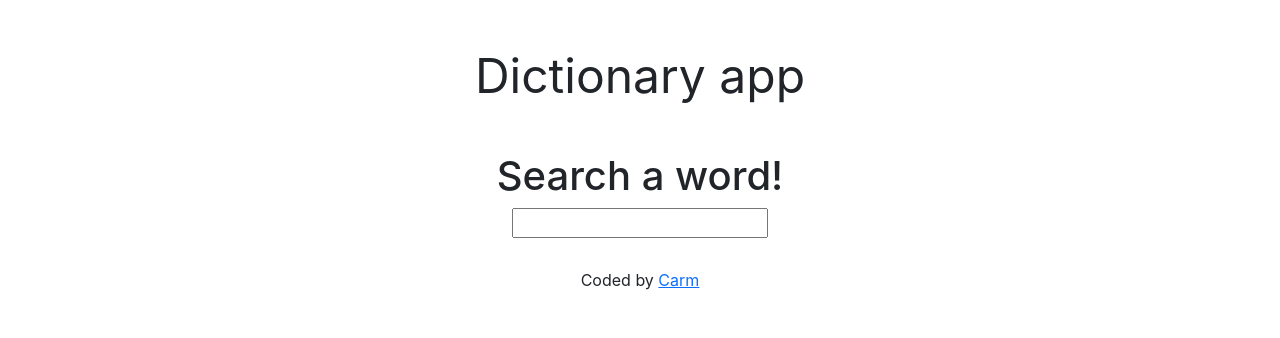
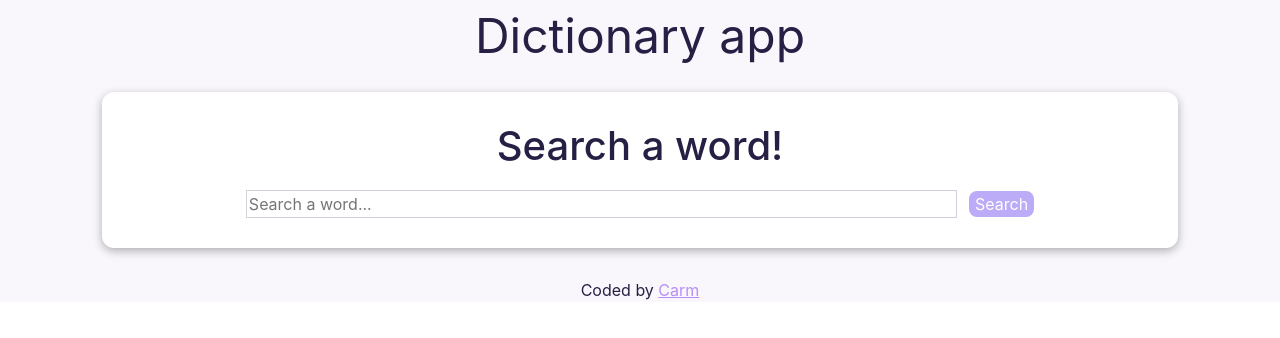
Before and after one commit to Carmallama/dictionary-project, a React (Create React App) app: page / in a window 1280 px wide. Shown: the top 338 px of the page. Built offline with nearby package versions, Linux system fonts and the light colour scheme.

Commit message:
Added CSS files. Created sections and styled elements

```diff
--- a/src/App.css
+++ b/src/App.css
@@ -1,9 +1,21 @@
 .App .App-header {
   font-size: 48px;
   text-align: center;
-  margin: 40px;
 }
 
 .App .App-footer {
   margin: 30px;
 }
+
+.App {
+  background: #f9f7fc;
+  color: #272044;
+}
+
+a {
+  color: #b88df7;
+}
+
+a:hover {
+  color: #873ff2;
+}
--- a/src/Dictionary.css
+++ b/src/Dictionary.css
@@ -0,0 +1,27 @@
+.Dictionary section {
+  background: white;
+  padding: 30px;
+  border-radius: 12px;
+  box-shadow: 0px 3px 10px rgba(0, 0, 0, 0.3);
+  margin: 20px;
+}
+
+.Dictionary h1 {
+  margin-bottom: 20px;
+}
+.Dictionary .searchBar {
+  width: 70%;
+  border: 1px solid #ced4da;
+}
+
+.Dictionary .search-btn {
+  margin-left: 12px;
+  background-color: #bcabf7;
+  color: white;
+  border: none;
+  border-radius: 8px;
+}
+
+.Dictionary .search-btn:hover {
+  background-color: #b78cf7;
+}
--- a/src/Dictionary.js
+++ b/src/Dictionary.js
@@ -28,12 +28,19 @@ export default function Dictionary() {
   //
 
   return (
-    <div>
-      <h1 className="text-center">Search a word!</h1>
-
-      <form className="text-center" onSubmit={search}>
-        <input type="search" onChange={handleKeywordChange} />
-      </form>
+    <div className="Dictionary">
+      <section>
+        <form className="text-center" onSubmit={search}>
+          <h1 className="text-center">Search a word!</h1>
+          <input
+            className="searchBar"
+            type="search"
+            onChange={handleKeywordChange}
+            placeholder="Search a word..."
+          />
+          <input className="search-btn" type="submit" value="Search" />
+        </form>
+      </section>
       <Results results={results} />
     </div>
   );
--- /dev/null
+++ b/src/Meaning.css
@@ -0,0 +1,5 @@
+.Meaning h3 {
+  line-height: 1.5px;
+  font-weight: bold;
+  margin-bottom: 30px;
+}
--- a/src/Meaning.js
+++ b/src/Meaning.js
@@ -1,8 +1,10 @@
 import React from "react";
 import Synonyms from "./Synonyms";
+import "./Meaning.css";
 
 export default function Meaning(props) {
   console.log(props.meaning);
+
   return (
     <div className="Meaning">
       <h3>{props.meaning.partOfSpeech}</h3>
@@ -12,11 +14,13 @@ export default function Meaning(props) {
             <p>
               {definition.definition}
               <br />
-              <Synonyms synonyms={props.meaning.synonyms} />
             </p>
           </div>
         );
       })}
+      <div className="Synonyms">
+        <Synonyms synonyms={props.meaning.synonyms} />
+      </div>
     </div>
   );
 }
--- /dev/null
+++ b/src/Phonetic.css
@@ -0,0 +1,19 @@
+.Phonetic {
+  height: 40px;
+}
+.Phonetic a {
+  border-radius: 20px;
+  border: 1px solid #ced4da;
+  padding: 6px 10px;
+  margin-right: 4px;
+}
+
+.Phonetic a:hover {
+  background-color: #b78cf7;
+  color: white;
+  transition: all 150ms ease-in-out;
+}
+
+.Phonetic .phonetic-text {
+  opacity: 0.5;
+}
--- a/src/Phonetic.js
+++ b/src/Phonetic.js
@@ -1,4 +1,5 @@
 import React from "react";
+import "./Phonetic.css";
 
 export default function Phonetic(props) {
   console.log(props.phonetic);
@@ -7,7 +8,7 @@ export default function Phonetic(props) {
       <a href={props.phonetic.audio} target="_blank" rel="noreferrer">
         Listen
       </a>
-      {props.phonetic.text}
+      <span className="phonetic-text">X{props.phonetic.text}</span>
     </div>
   );
 }
--- /dev/null
+++ b/src/Results.css
@@ -0,0 +1,5 @@
+.Results h2 {
+  font-size: 36px;
+  font-weight: bold;
+  line-height: 1.5;
+}
--- a/src/Results.js
+++ b/src/Results.js
@@ -1,11 +1,14 @@
 import React from "react";
 import Meaning from "./Meaning";
 import Phonetic from "./Phonetic";
+import "./Dictionary.css";
+import "./Results.css";
 
 export default function Results(props) {
   if (props.results) {
     return (
       <div className="Results">
+        <section>
           <h2>{props.results.word}</h2>
           {props.results.phonetics.map(function (phonetic, index) {
             return (
@@ -14,11 +17,12 @@ export default function Results(props) {
               </div>
             );
           })}
+        </section>
         {props.results.meanings.map(function (meaning, index) {
           return (
-            <div key={index}>
+            <section key={index}>
               <Meaning meaning={meaning} />
-            </div>
+            </section>
           );
         })}
       </div>
--- /dev/null
+++ b/src/Synonyms.css
@@ -0,0 +1,10 @@
+.Synonyms li {
+  display: inline-block;
+  padding-right: 15px;
+}
+
+.Synonyms ul :hover {
+  color: #b78cf7;
+  font-weight: bold;
+  cursor: pointer;
+}
--- a/src/Synonyms.js
+++ b/src/Synonyms.js
@@ -1,5 +1,5 @@
 import React from "react";
-
+import "./Synonyms.css";
 export default function Synonyms(props) {
   if (props.synonyms) {
     return (
```
Lines whose indentation alone changed are shown as unchanged.
